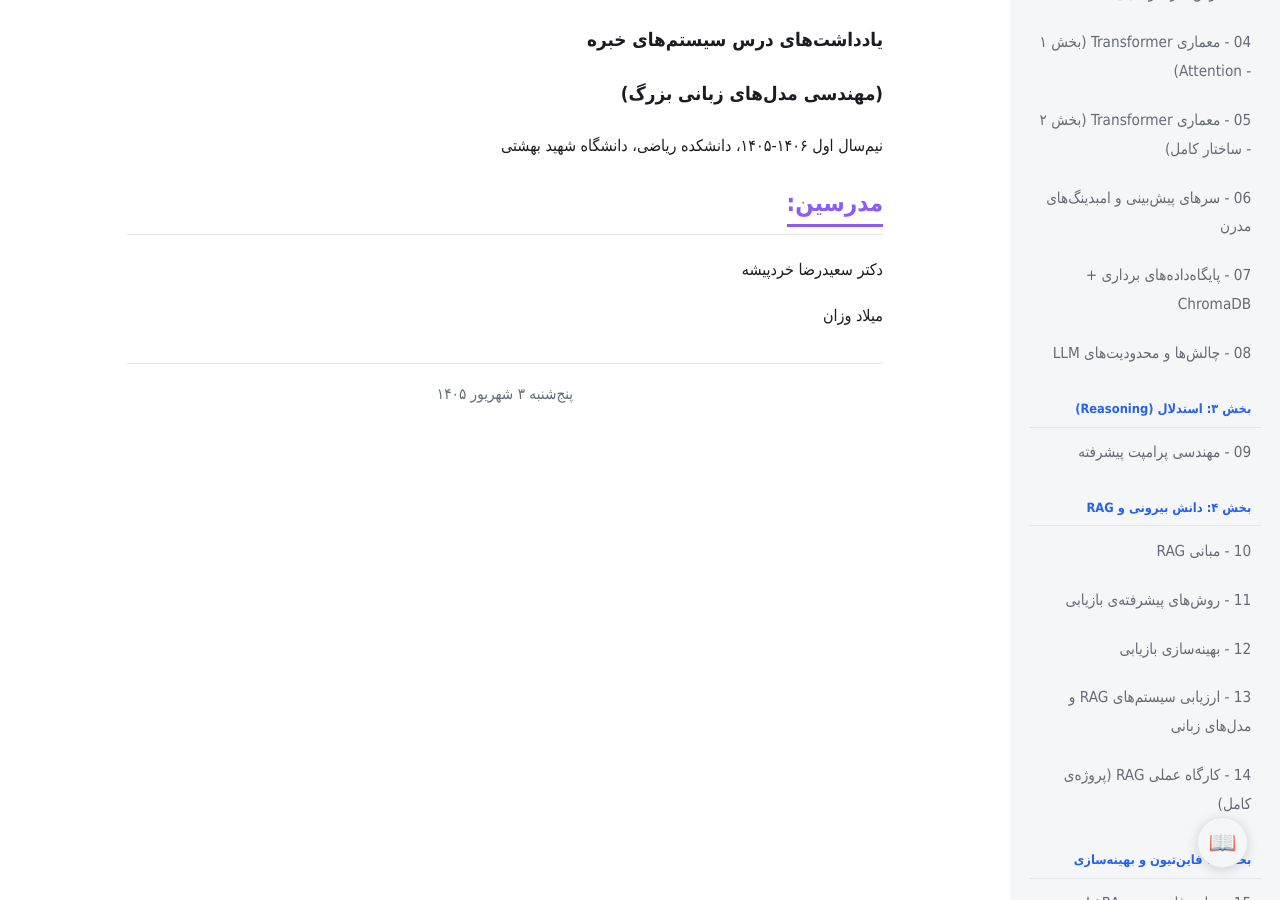
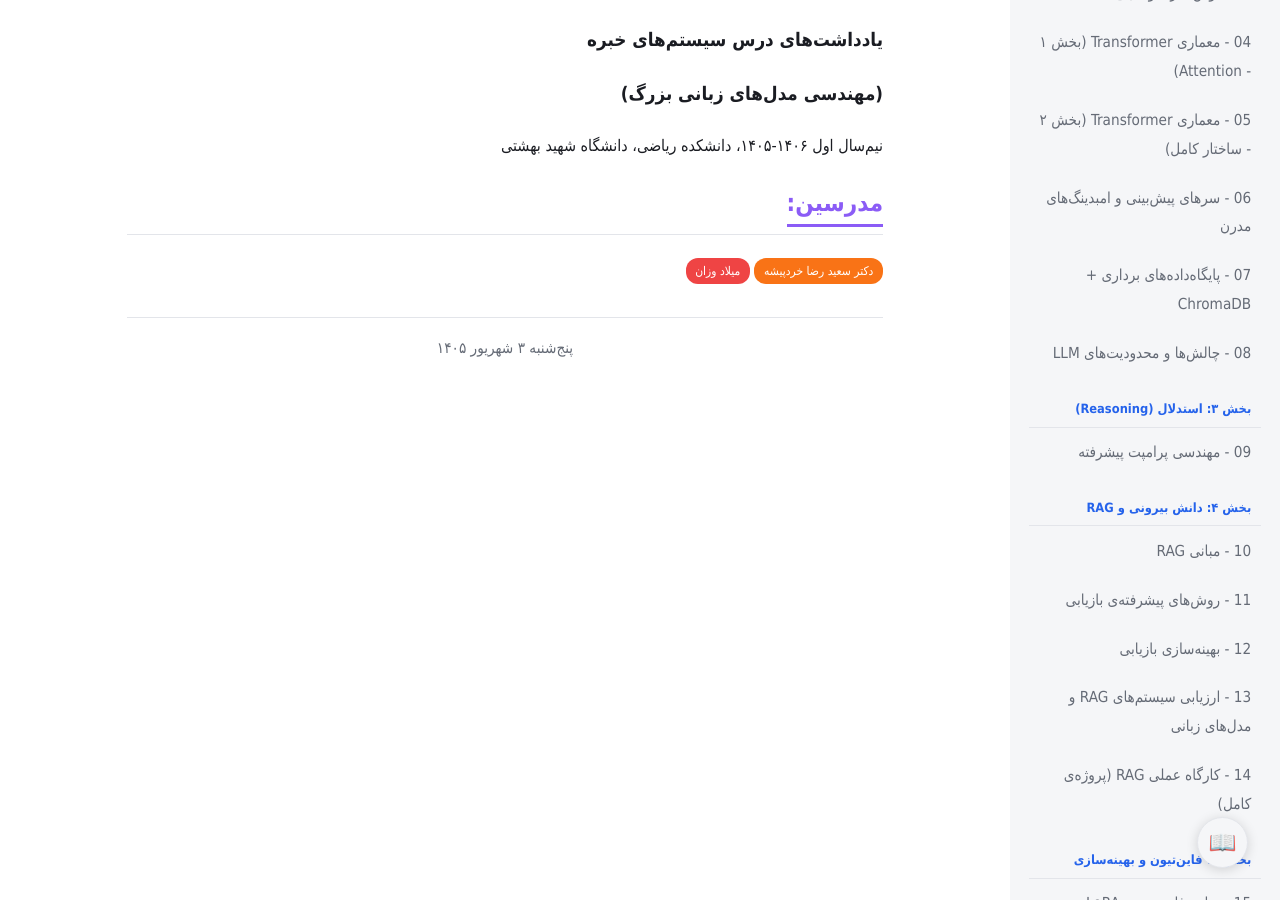
Before and after one commit to sbu-llm/notes, a Jekyll site: the page built from index.md, in a window 1280 px wide and 900 px high, scrolled down 435 px. Built offline with Jekyll 4.4.1, drawn with Linux system fonts in a browser that asks for light colours; a style sheet for code colours, icons or effects is not loaded.

Commit message:
Update index.md

```diff
--- a/index.md
+++ b/index.md
@@ -14,10 +14,9 @@ title: خانه
 
 ## <span class="heading-purple"> مدرسین:</span>
 
+<span class="tag-orange">دکتر سعید رضا خردپیشه</span>
+<span class="tag-red">میلاد وزان</span>
 
-دکتر سعیدرضا خردپیشه
-
-میلاد وزان
 
 
 
```
